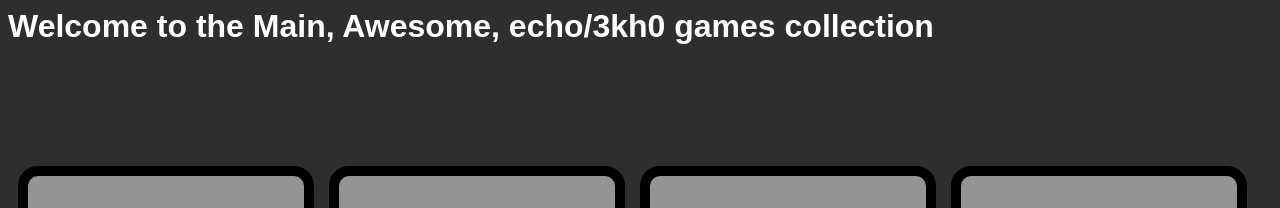
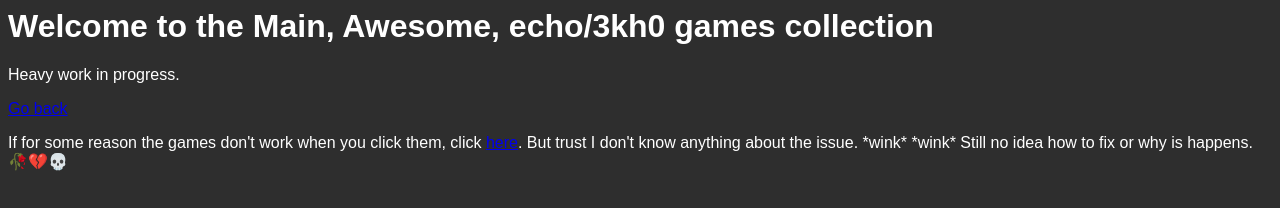
Before and after one commit to cool-user1481/Plutonium, a plain HTML site: page echo.html in a window 1280 px wide. Shown: the top 208 px of the page. Drawn offline with Linux system fonts and the light colour scheme.

Commit message:
bleehhhhh rehehe

```diff
--- a/echo.html
+++ b/echo.html
@@ -41,7 +41,11 @@ margin: auto;
 
 </style>
 
-<body><h1>Welcome to the Main, Awesome, echo/3kh0 games collection</h1>
+<body>
+<h1>Welcome to the Main, Awesome, echo/3kh0 games collection</h1>
+<p>Heavy work in progress.</p>
+<a href="start.html">Go back</a>
+<p>If for some reason the games don't work when you click them, click <a href="player.html?game=/">here</a>. But trust I don't know anything about the issue. *wink* *wink* Still no idea how to fix or why is happens. 🥀💔💀</p>
 <div id="container"></div>
 
 </body>
@@ -413,4 +417,5 @@ container.appendChild(element);
 <script>addRow("superautopets","superautopets");</script>
 <script>addRow("superfowlist","superfowlist");</script>
 <script>addRow("superhot","superhot");</script>
+
 <script>addRow("Trimps","Trimps");</script>
```
